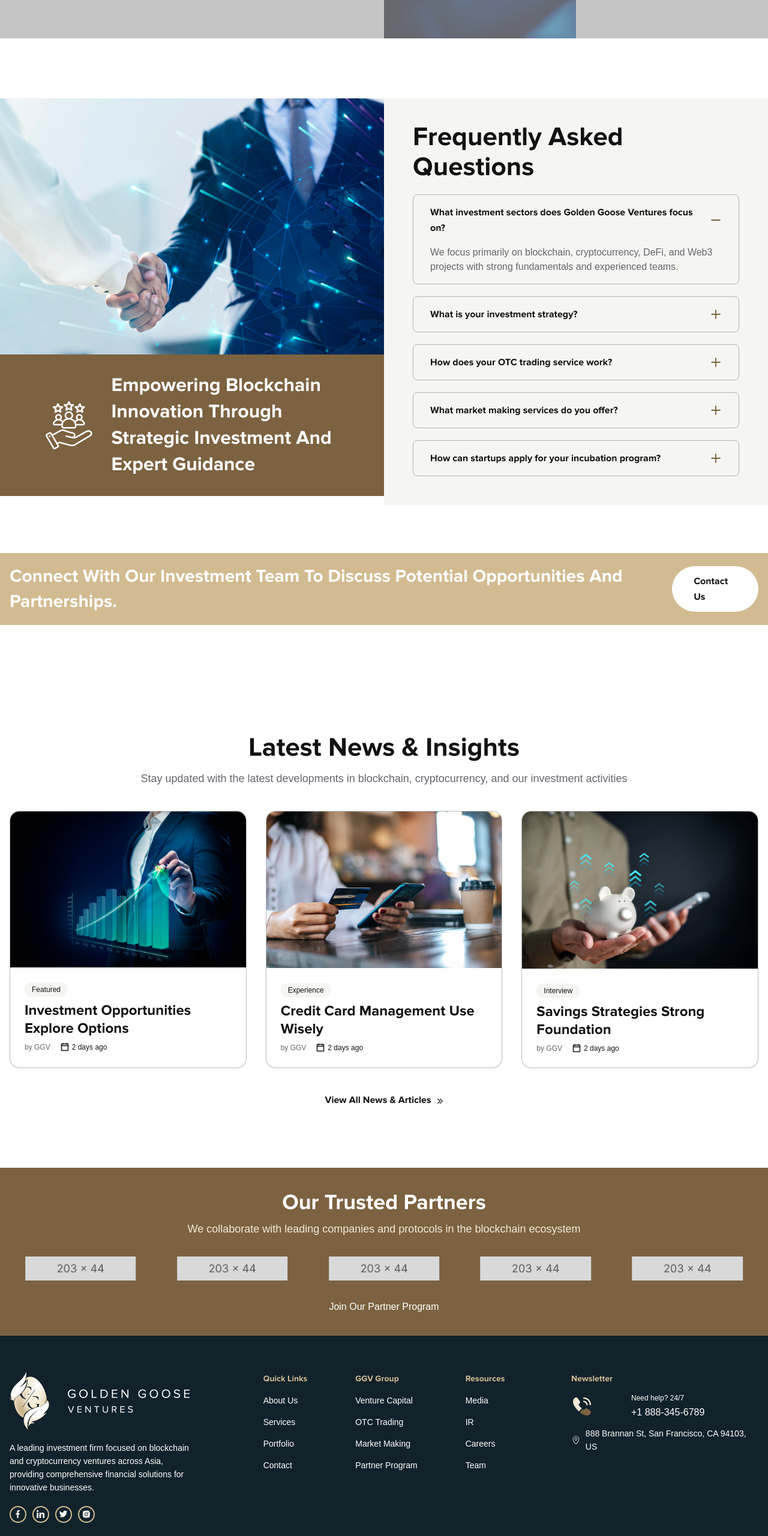
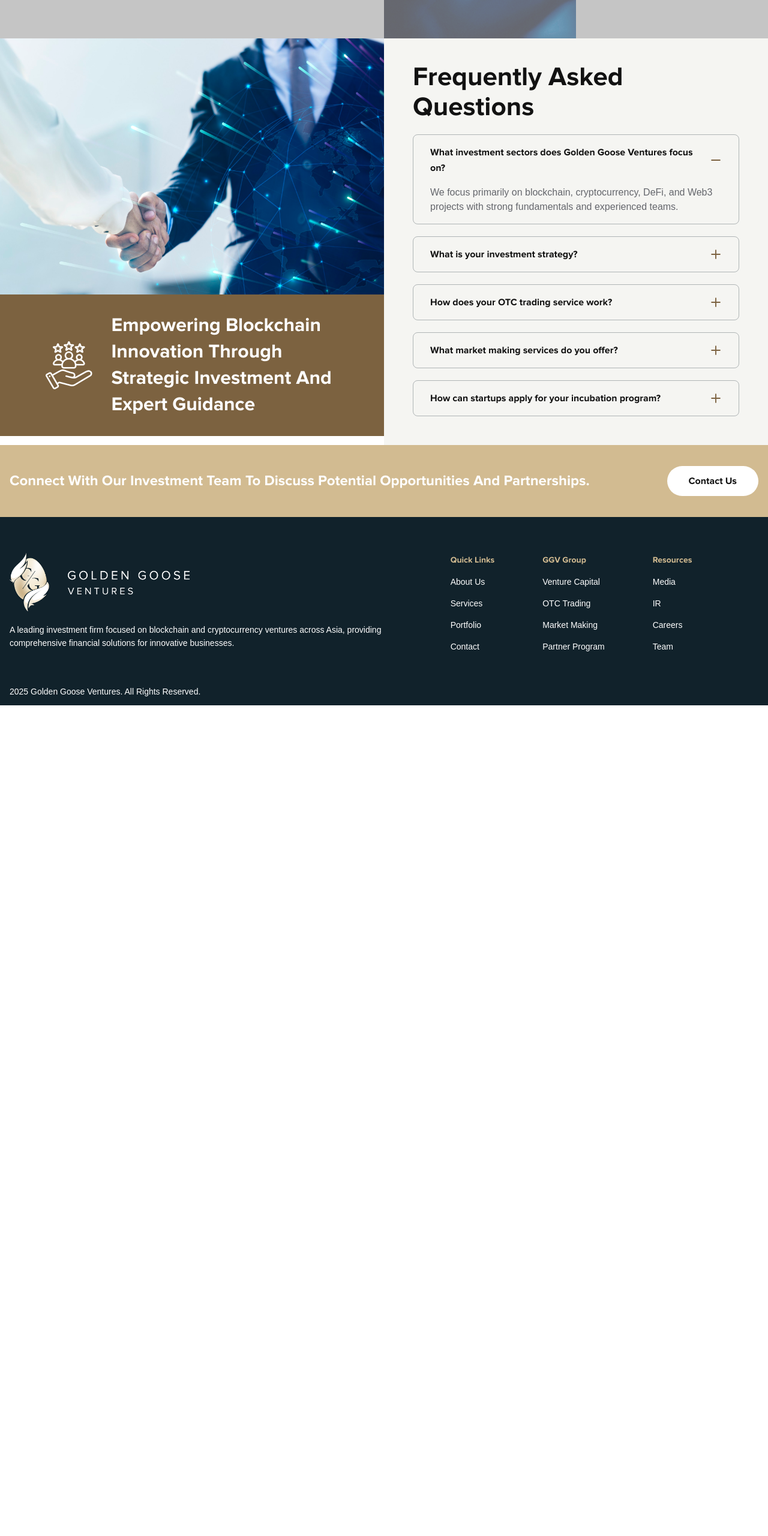
Before and after one commit to petaniweb-tech/golden-goose-ventures, a Next.js app: page /en in a window 1280 px wide. Shown: the part 2395-4956 px from the top of the page at 60% size. After the commit the page ends 3571 px from the top, so only its background shows below. Built offline with nearby package versions, Linux system fonts and the light colour scheme; grey boxes are pictures that could not be loaded; a web font is replaced by a local one.

Commit message:
fix: home

```diff
--- a/src/app/[locale]/page.tsx
+++ b/src/app/[locale]/page.tsx
@@ -26,11 +26,11 @@ export default function Home() {
           <CaseStudyOne />
           <FaqsOne />
           {/* <FormRequestOne /> */}
-          <div className="py-20">
-            <CtaOne />
-          </div>
-          <BlogOne data={blogData} />
-          <PartnerOne classname="bg-brown lg:mt-[100px] sm:mt-16 mt-10" />
+          {/* <div className="py-20"> */}
+          <CtaOne />
+          {/* </div> */}
+          {/* <BlogOne data={blogData} />
+          <PartnerOne classname="bg-brown lg:mt-[100px] sm:mt-16 mt-10" /> */}
         </main>
         <footer id="footer">
           <Footer />
--- a/src/components/Footer/Footer.tsx
+++ b/src/components/Footer/Footer.tsx
@@ -16,7 +16,7 @@ const Footer = () => {
       <div className="footer-block bg-blue pt-[60px]">
         <div className="container">
           <div className="flex max-lg:flex-col max-lg:items-start gap-y-10 pb-10">
-            <div className="lg:w-1/4">
+            <div className="lg:w-1/2">
               <div className="footer-company-infor flex flex-col justify-between gap-5">
                 <Image
                   width={4000}
@@ -29,7 +29,7 @@ const Footer = () => {
                   {t("FOOTER.COMPANY_DESCRIPTION") ||
                     "A leading investment firm focused on blockchain and cryptocurrency ventures across Asia, providing comprehensive financial solutions for innovative businesses."}
                 </div>
-                <div className="list-social flex items-center gap-2.5 style-one">
+                {/* <div className="list-social flex items-center gap-2.5 style-one">
                   <Link
                     className="item rounded-full w-7 h-7 border-2 border-tan-dark flex items-center justify-center"
                     href="https://www.facebook.com/"
@@ -58,7 +58,7 @@ const Footer = () => {
                   >
                     <i className="icon-insta text-xs text-white"></i>
                   </Link>
-                </div>
+                </div> */}
               </div>
             </div>
             <div className="lg:w-1/2">
@@ -183,7 +183,7 @@ const Footer = () => {
                 </div>
               </div>
             </div>
-            <div className="lg:w-1/4">
+            {/* <div className="lg:w-1/4">
               <div className="company-contact">
                 <div className="heading text-button-sm text-tan-dark">
                   {t("FOOTER.NEWSLETTER") || "Newsletter"}
@@ -229,21 +229,8 @@ const Footer = () => {
                       "888 Brannan St, San Francisco, CA 94103, US"}
                   </div>
                 </div>
-                {/* <form className="send-block mt-5 flex items-center h-[46px] rounded-lg overflow-hidden">
-                  <input
-                    className="caption1 text-secondary h-full w-full pr-4 pl-3"
-                    type="text"
-                    placeholder={
-                      t("FOOTER.EMAIL_PLACEHOLDER") || "Your email address"
-                    }
-                    required
-                  />
-                  <button className="flex items-center justify-center w-[46px] h-[46px] bg-brown flex-shrink-0">
-                    <Icon.PaperPlaneTilt className="text-white" />
-                  </button>
-                </form> */}
               </div>
-            </div>
+            </div> */}
           </div>
           <div className="border-line"></div>
           <div className="footer-bottom flex items-center justify-between pt-3 pb-3">
@@ -255,21 +242,7 @@ const Footer = () => {
               </div>
             </div>
             <div className="right-block">
-              <div className="nav-link flex items-center gap-2.5">
-                {/* <Link
-                  className="text-white caption1 hover-underline"
-                  href={`/${locale}/privacy-policy`}
-                >
-                  {t("FOOTER.PRIVACY_POLICY") || "Privacy Policy"}
-                </Link>
-                <span className="text-white caption1">|</span>
-                <Link
-                  className="text-white caption1 hover-underline"
-                  href={`/${locale}/terms-conditions`}
-                >
-                  {t("FOOTER.TERMS_CONDITIONS") || "Terms & Conditions"}
-                </Link> */}
-              </div>
+              <div className="nav-link flex items-center gap-2.5"></div>
             </div>
           </div>
         </div>
--- a/src/components/Section/CTA/CtaOne.tsx
+++ b/src/components/Section/CTA/CtaOne.tsx
@@ -7,7 +7,7 @@ const CtaOne = () => {
   const { t, locale } = useTranslation();
   return (
     <div className="cta-block style-two bg-tan-dark relative lg:h-[120px] h-[180px]">
-      <div className="bg-cta w-full h-full absolute top-0 left-0 z-[-1]">
+      {/* <div className="bg-cta w-full h-full absolute top-0 left-0 z-[-1]">
         <Image
           width={5000}
           height={5000}
@@ -15,9 +15,9 @@ const CtaOne = () => {
           src="/images/cta/bg-cta1.png"
           alt=""
         />
-      </div>
-      <div className="container flex items-center justify-between max-lg:flex-col max-lg:justify-center gap-6 h-full">
-        <div className="heading5 max-lg:text-center text-white">
+      </div> */}
+      <div className="container flex items-center justify-between max-lg:flex-col max-lg:justify-center gap-4 h-full">
+        <div className="heading6 text-center text-white">
           {t("CONTACT.FORM_SUBTITLE")}
         </div>
         <Link
--- a/src/components/Section/FAQs/FaqsOne.tsx
+++ b/src/components/Section/FAQs/FaqsOne.tsx
@@ -15,7 +15,7 @@ const FaqsOne = () => {
   };
 
   return (
-    <section className="faqs-block style-one lg:mt-[100px] sm:mt-16 mt-10">
+    <section className="faqs-block style-one lg:mt-[0px] sm:mt-2 mt-2">
       <div className="flex max-xl:flex-wrap main">
         <div className="w-full xl:w-1/2">
           <div className="bg-img w-full">
```
